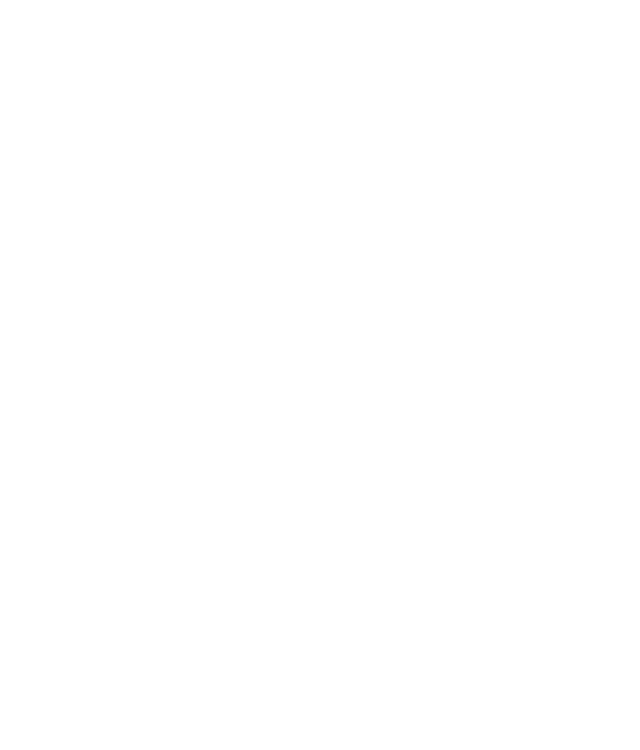
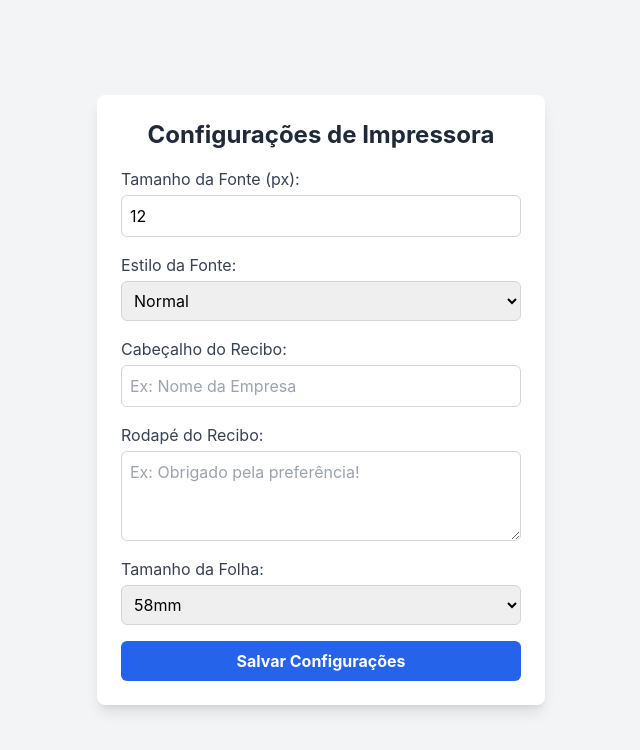
Before and after one commit to nilsonxavier/pdv-system, a React (Create React App) app: page /config-impressora in a window 1280 px wide. Before the commit this address had no page. Shown: the top 750 px of the page, without its empty margins (319-959 px from the left). Built offline with nearby package versions, Linux system fonts and the light colour scheme.

Commit message:
configuracao da impressora e adicionado a pagina de configuracao impressora

```diff
--- a/src/App.js
+++ b/src/App.js
@@ -4,6 +4,7 @@
 import Dashboard from './pages/Dashboard';
 import Compra from './pages/Compra';
 import Estoque from './pages/Estoque';
+import ConfigImpressora from './components/ConfigImpressora';
 
 function App() {
   return (
@@ -13,6 +14,7 @@
         <Route path="/dashboard" element={<Dashboard />} />
         <Route path="/compra" element={<Compra />} />
         <Route path="/estoque" element={<Estoque />} />
+        <Route path="/config-impressora" element={<ConfigImpressora />}/>
       </Routes>
     </Router>
   );
--- /dev/null
+++ b/src/components/ConfigImpressora.js
@@ -0,0 +1,114 @@
+import React, { useState } from 'react';
+
+function ConfigImpressora() {
+  // Estados para armazenar as configurações
+  const [tamanhoFonte, setTamanhoFonte] = useState(12);  // Tamanho inicial como 12px
+  const [estiloFonte, setEstiloFonte] = useState('Normal');
+  const [cabecalho, setCabecalho] = useState('');
+  const [rodape, setRodape] = useState('');
+  const [tamanhoFolha, setTamanhoFolha] = useState('58mm');
+
+  // Função para salvar as configurações (pode ser para localStorage, backend, etc.)
+  const salvarConfiguracoes = () => {
+    const configuracoes = {
+      tamanhoFonte,
+      estiloFonte,
+      cabecalho,
+      rodape,
+      tamanhoFolha,
+    };
+
+    // Para salvar no localStorage
+    localStorage.setItem('configImpressora', JSON.stringify(configuracoes));
+
+    // Aqui você poderia enviar essas configurações para o backend, se necessário
+    alert('Configurações salvas com sucesso!');
+  };
+
+  return (
+    <div className="min-h-screen bg-gray-100 flex items-center justify-center p-4">
+      <div className="bg-white p-6 rounded-lg shadow-lg w-full max-w-md">
+        <h1 className="text-2xl font-bold mb-4 text-gray-800 text-center">Configurações de Impressora</h1>
+
+        <div className="space-y-4">
+          {/* Tamanho da Fonte (numérico) */}
+          <div>
+            <label className="block text-gray-700">Tamanho da Fonte (px):</label>
+            <input
+              type="number"
+              value={tamanhoFonte}
+              onChange={(e) => setTamanhoFonte(e.target.value)}
+              className="mt-1 block w-full p-2 border border-gray-300 rounded-md"
+              min={8}  // Valor mínimo de 8px
+              max={50} // Valor máximo de 50px
+              step={1} // Incremento de 1px
+            />
+          </div>
+
+          {/* Estilo da Fonte */}
+          <div>
+            <label className="block text-gray-700">Estilo da Fonte:</label>
+            <select
+              value={estiloFonte}
+              onChange={(e) => setEstiloFonte(e.target.value)}
+              className="mt-1 block w-full p-2 border border-gray-300 rounded-md"
+            >
+              <option>Normal</option>
+              <option>Negrito</option>
+              <option>Itálico</option>
+            </select>
+          </div>
+
+          {/* Cabeçalho */}
+          <div>
+            <label className="block text-gray-700">Cabeçalho do Recibo:</label>
+            <input
+              type="text"
+              value={cabecalho}
+              onChange={(e) => setCabecalho(e.target.value)}
+              className="mt-1 block w-full p-2 border border-gray-300 rounded-md"
+              placeholder="Ex: Nome da Empresa"
+            />
+          </div>
+
+          {/* Rodapé */}
+          <div>
+            <label className="block text-gray-700">Rodapé do Recibo:</label>
+            <textarea
+              type="text"
+              rows="3"
+              value={rodape}
+              onChange={(e) => setRodape(e.target.value)}
+              className="mt-1 block w-full p-2 border border-gray-300 rounded-md"
+              placeholder="Ex: Obrigado pela preferência!"
+            />
+          </div>
+
+          {/* Tamanho da Folha */}
+          <div>
+            <label className="block text-gray-700">Tamanho da Folha:</label>
+            <select
+              value={tamanhoFolha}
+              onChange={(e) => setTamanhoFolha(e.target.value)}
+              className="mt-1 block w-full p-2 border border-gray-300 rounded-md"
+            >
+              <option>58mm</option>
+              <option>A4</option>
+              <option>A5</option>
+            </select>
+          </div>
+
+          {/* Botão de Salvar Configurações */}
+          <button
+            className="w-full bg-blue-600 text-white font-bold py-2 px-4 rounded-md hover:bg-blue-700 transition mt-6"
+            onClick={salvarConfiguracoes}
+          >
+            Salvar Configurações
+          </button>
+        </div>
+      </div>
+    </div>
+  );
+}
+
+export default ConfigImpressora;
--- a/src/pages/Compra.js
+++ b/src/pages/Compra.js
@@ -213,36 +213,119 @@
         }
     };
 
+    // configuracao recibo recebendo do components/configimpre
+    const gerarRecibo = () => {
+        // Recupera as configurações de impressão salvas
+        const configuracoes = JSON.parse(localStorage.getItem('configImpressora')) || {
+          tamanhoFonte: 12, // Valor padrão se não houver configuração
+          estiloFonte: 'Normal',
+          cabecalho: 'SUCATA',
+          rodape: 'Volte Sempre !!!',
+          tamanhoFolha: '58mm' // Valor padrão de 58mm
+        };
 
+        // Aplica as configurações de tamanho e estilo de fonte, ajustando margens e espaçamentos
+        const style = `
+          <style>
+            body {
+              font-family: Arial, sans-serif;
+              font-size: ${configuracoes.tamanhoFonte}px;
+              font-style: ${configuracoes.estiloFonte.toLowerCase()};
+              margin-left: 0.01mm;
+              margin-right: 0.01mm;
+            }
+            .cabecalho, .rodape {
+              font-size: ${configuracoes.tamanhoFonte}px;
+              font-weight: bold;
+            }
+            .dados-carrinho {
+              font-size: ${configuracoes.tamanhoFonte - 2}px;
+              margin-top: 2px;
+              text-align: left;
+            }
+            .titulo, .item {
+              display: grid;
+              align: left;
+              grid-template-columns: 0.6fr 0.4fr 0.6fr 1fr; /* Ajusta a largura das colunas para dar mais espaço à coluna "Total" */
+              gap: 0px; /* Diminui o espaçamento entre as colunas */
+            }
+            .titulo {
+              font-weight: bold;
+              text-align: left;
+              margin-bottom: 5px;
+            }
+            .total {
+              font-weight: bold;
+            }
+            .recibo {
+              width: ${configuracoes.tamanhoFolha};
+              max-width: 100%;
+            }
+            @media print {
+              body {
+                -webkit-print-color-adjust: exact;
+                margin-left: 0.01mm;
+                margin-right: 0.01mm;
+              }
+            }
+          </style>
+        `;
 
+        // Abre uma nova janela para o recibo
+        const reciboWindow = window.open('', '', 'width=400,height=600');
 
-    const gerarRecibo = () => {
-        const reciboWindow = window.open('', '', 'width=400,height=600');
-        reciboWindow.document.write('<html><head><title>Recibo</title></head><body>');
-        reciboWindow.document.write('<h2>Recibo de Compra</h2>');
-        reciboWindow.document.write('<table><thead><tr><th>Produto</th><th>Qtd</th><th>Preço Unitário</th><th>Total</th></tr></thead><tbody>');
+        // Inicia o conteúdo HTML do recibo
+        reciboWindow.document.write('<html><head><title>Recibo</title>' + style + '</head><body>');
+
+        // Adiciona o cabeçalho do recibo
+        reciboWindow.document.write(`<div class="cabecalho"><h2>${configuracoes.cabecalho}</h2></div>`);
+
+        // Adiciona os títulos das colunas
+        reciboWindow.document.write(`
+          <div class="titulo">
+            <span>Nome</span>
+            <span>Qtd</span>
+            <span>Preço</span>
+            <span>Total</span>
+          </div>
+        `);
+
+        // Adiciona os dados do carrinho em formato de lista
+        reciboWindow.document.write('<div class="recibo dados-carrinho">');
 
         listaProdutos.forEach(produto => {
-          reciboWindow.document.write(`
-            <tr>
-              <td>${produto.produto}</td>
-              <td>${produto.quantidade}</td>
-              <td>R$ ${produto.preco}</td>
-              <td>R$ ${(produto.quantidade * produto.preco).toFixed(2)}</td>
-            </tr>
-          `);
+            reciboWindow.document.write(`
+                <div class="item">
+                    <span>${produto.produto}</span>
+                    <span>${produto.quantidade}</span>
+                    <span>R$ ${produto.preco}</span>
+                    <span>R$ ${(produto.quantidade * produto.preco).toFixed(2)}</span>
+                </div>
+            `);
         });
 
-        reciboWindow.document.write('</tbody></table>');
-        reciboWindow.document.write(`<p>Total de Produtos: ${totalKg.toFixed(2)} kg</p>`);
-        reciboWindow.document.write(`<p>Preço Total: R$ ${totalValor.toFixed(2)}</p>`);
-        reciboWindow.document.write('<p>Obrigado pela compra!</p>');
-        reciboWindow.document.write('</body></html>');
+        // Adiciona o total em kg e valor
+        reciboWindow.document.write(`
+          <div class="total">
+            <p>Total de Produtos: ${totalKg.toFixed(2)} kg</p>
+            <p>Preço Total: R$ ${totalValor.toFixed(2)}</p>
+          </div>
+        `);
+
+        // Adiciona o rodapé do recibo
+        reciboWindow.document.write(`<div class="rodape"><p>${configuracoes.rodape}</p></div>`);
+
+        // Finaliza o conteúdo HTML
+        reciboWindow.document.write('</div></body></html>');
+
+        // Ajusta a altura da janela para garantir que todo o conteúdo seja exibido
         reciboWindow.document.close();
+        reciboWindow.focus(); // Garante que a janela de impressão seja focada
+
+        // Garante que o recibo seja impresso por completo
         reciboWindow.print();
-      };
-
-
+        reciboWindow.onafterprint = reciboWindow.close; // Fecha a janela após a impressão
+    };
 
     return (
         <div className="min-h-screen bg-gray-100 flex items-center justify-center p-4">
--- a/src/pages/Dashboard.js
+++ b/src/pages/Dashboard.js
@@ -47,6 +47,19 @@
           />
           <h3 className="text-xl font-bold mt-4 text-center">RELATORIOS</h3>
         </div>
+
+        {/* Card configuracao */}
+        <div
+          className="bg-white p-6 rounded-lg shadow-lg cursor-pointer"
+          onClick={() => navigate('/config-impressora')}
+        >
+          <img
+            src="img/relatorio.svg" // substitua pela imagem de sua escolha
+            alt="relatorio"
+            className="w-full h-40 object-cover rounded-md"
+          />
+          <h3 className="text-xl font-bold mt-4 text-center">CONFIGURAÇÃO</h3>
+        </div>
       </div>
     </div>
 
```
Also changed, not shown: 1 other file (tests, documents, lock files or other folders).
